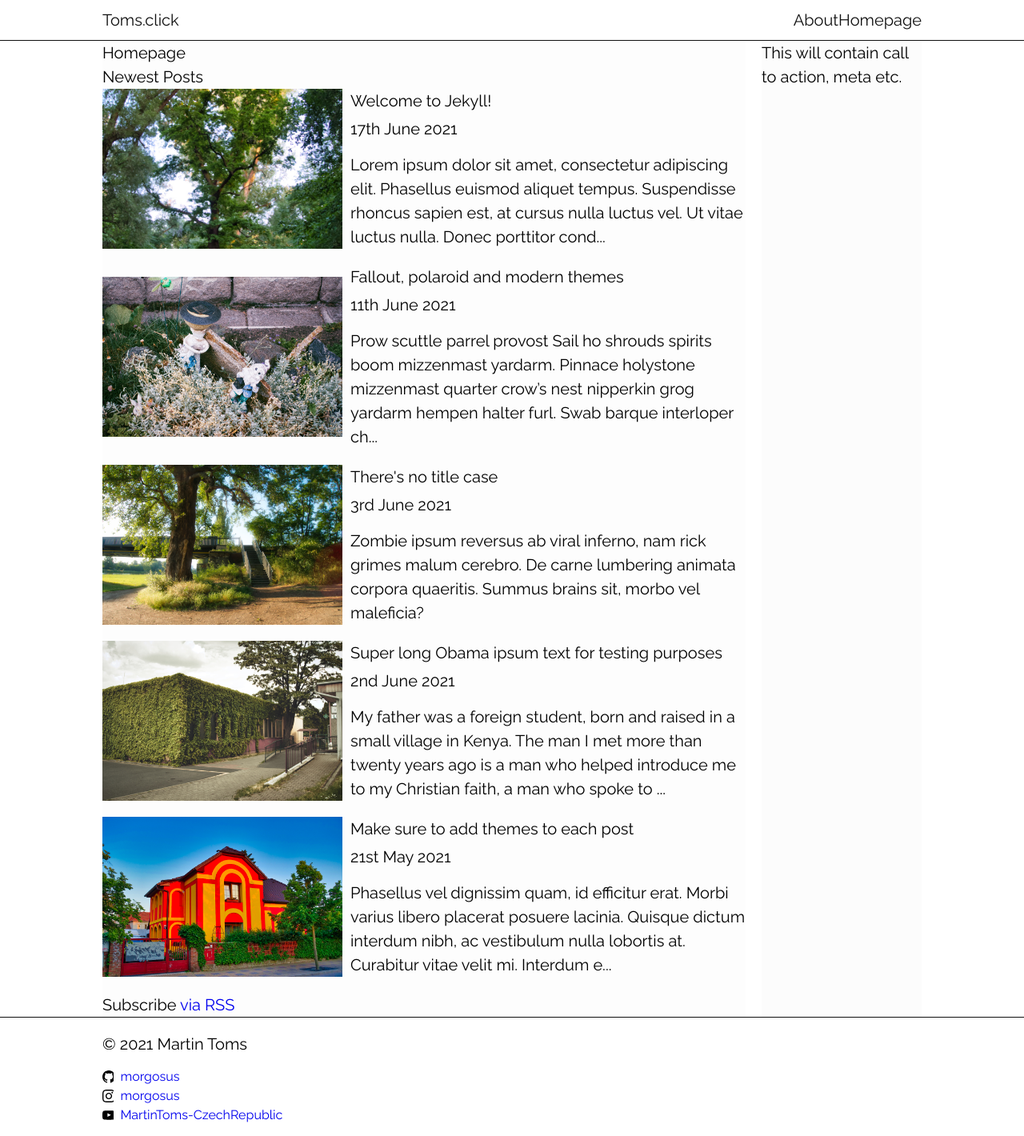
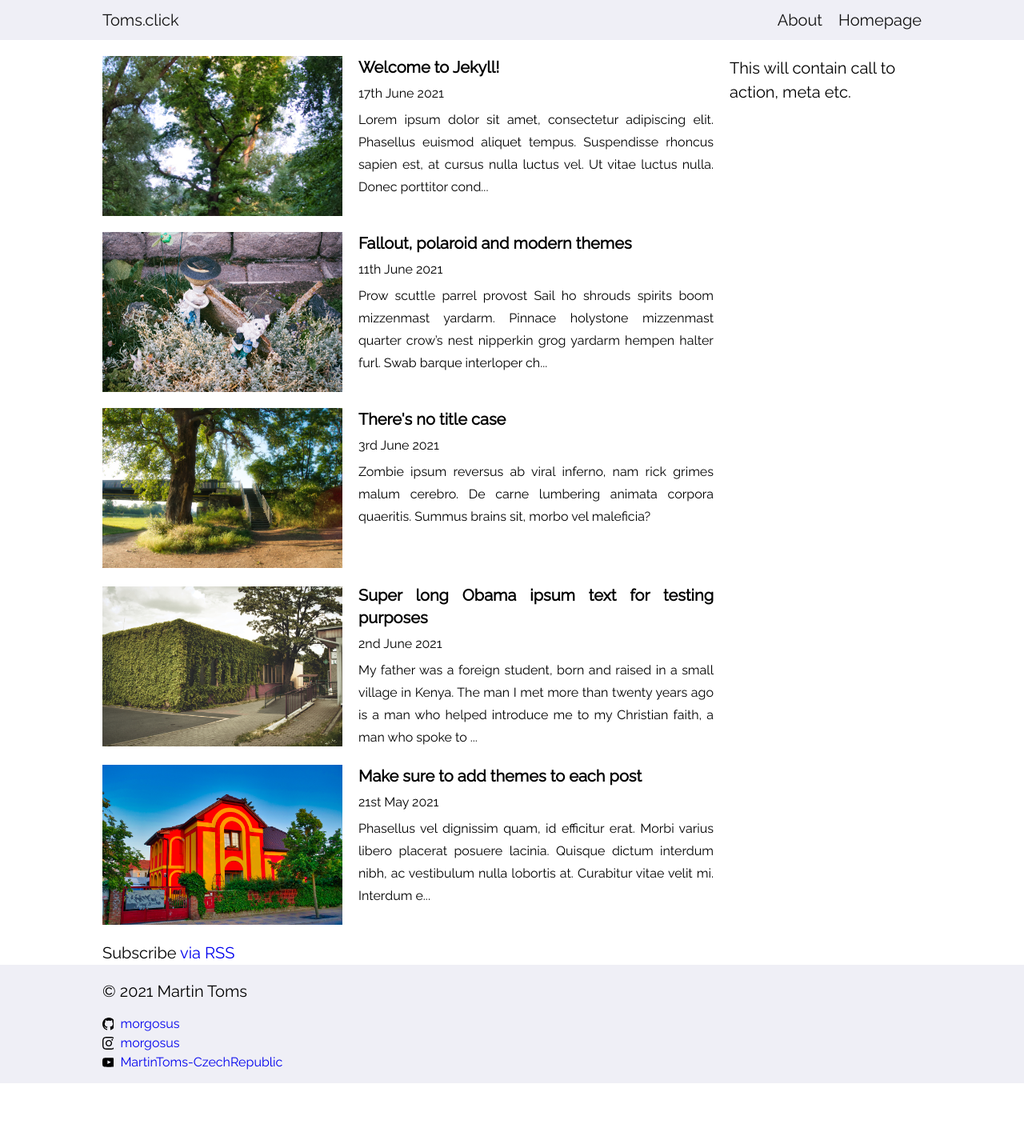
Before and after one commit to morgosus/morgosus.github.io, a Jekyll site: the page built from index.markdown, in a window 1280 px wide. Shown: the whole page at 80% size. Built offline with Jekyll 4.4.1, drawn with Linux system fonts in a browser that asks for light colours; after the commit the page ends 1354 px from its top, so only the background shows below that.

Commit message:
Update styles

```diff
--- a/assets/cheeky.css
+++ b/assets/cheeky.css
@@ -200,6 +200,18 @@
   color: #099;
 }
 
+.sr-only {
+  position: absolute;
+  width: 1px;
+  height: 1px;
+  padding: 0;
+  margin: -1px;
+  overflow: hidden;
+  clip: rect(0, 0, 0, 0);
+  white-space: nowrap;
+  border: 0;
+}
+
 /* ----- Base ----- */
 /* ----- Colors ----- */
 /* ----- Aux ----- */
@@ -227,8 +239,8 @@
 
 /* ----- Header and footer ----- */
 .header, .footer {
-  border-bottom: 1px solid #101010;
   line-height: 2.5rem;
+  background-color: #efeff6;
 }
 .header__wrapper, .footer__wrapper {
   max-width: 1024px;
@@ -239,16 +251,16 @@
 }
 .header__logo, .header__link, .footer__logo, .footer__link {
   color: #101010;
+  margin-right: 1rem;
 }
 .header__logo:visited, .header__link:visited, .footer__logo:visited, .footer__link:visited {
   color: #101010;
 }
+.header__logo:last-of-type, .header__link:last-of-type, .footer__logo:last-of-type, .footer__link:last-of-type {
+  margin-right: 0;
+}
 .header__nav, .footer__nav {
   display: flex;
-}
-.footer {
-  border-top: 1px solid #101010;
-  border-bottom: none;
 }
 .footer__wrapper {
   flex-wrap: wrap;
@@ -266,6 +278,9 @@
 }
 .footer__social-item a {
   display: flex;
+}
+.footer__social-item a:hover {
+  text-decoration: underline;
 }
 .footer__social-item svg {
   width: 16px;
@@ -287,13 +302,13 @@
   margin: auto;
 }
 .main__content {
-  background-color: #fdfdfd;
   flex-grow: 1;
+  padding-top: 1rem;
 }
 .main__aside {
-  background-color: #fcfcfc;
+  padding-top: 1rem;
   margin-left: 1rem;
-  min-width: 10rem;
+  min-width: 12rem;
 }
 
 /* ----- Homepage ----- */
@@ -304,17 +319,23 @@
   margin-bottom: 1rem;
 }
 .card__content {
+  align-self: baseline;
   display: flex;
   flex-direction: column;
+  text-align: justify;
+  font-size: 0.8rem;
+  line-height: 1.4rem;
 }
 .card__heading {
+  font-size: 1rem;
+  margin-bottom: 0.25rem;
+  font-weight: bold;
+}
+.card__meta {
   margin-bottom: 0.25rem;
 }
-.card__meta {
-  margin-bottom: 0.75rem;
-}
 .card__image {
-  margin-right: 0.5rem;
+  margin-right: 1rem;
   min-width: 300px;
   max-height: 200px;
   background-size: cover;
@@ -326,6 +347,24 @@
   position: absolute;
   width: 100%;
   height: 100%;
+}
+.card--aside {
+  flex-direction: column;
+}
+.card--aside .card__image {
+  min-width: 12rem;
+  max-height: 8rem;
+  margin-right: 0;
+}
+.card--aside .card__content {
+  width: 100%;
+}
+.card--aside .card__heading {
+  text-align: left;
+}
+
+.rss__link:hover {
+  text-decoration: underline;
 }
 
 /* ----- Post ----- */
```
Also changed, not shown: 1 other file.
